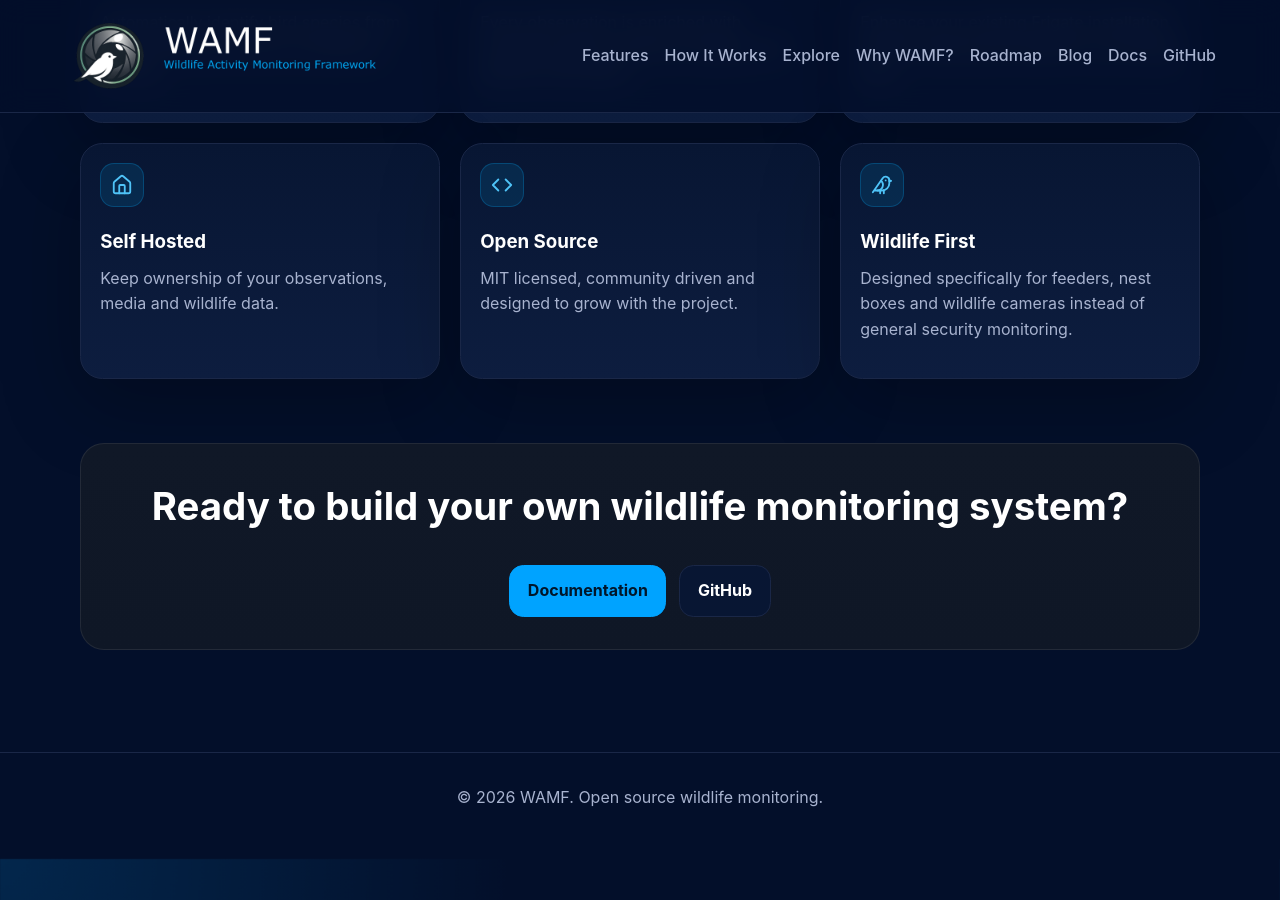
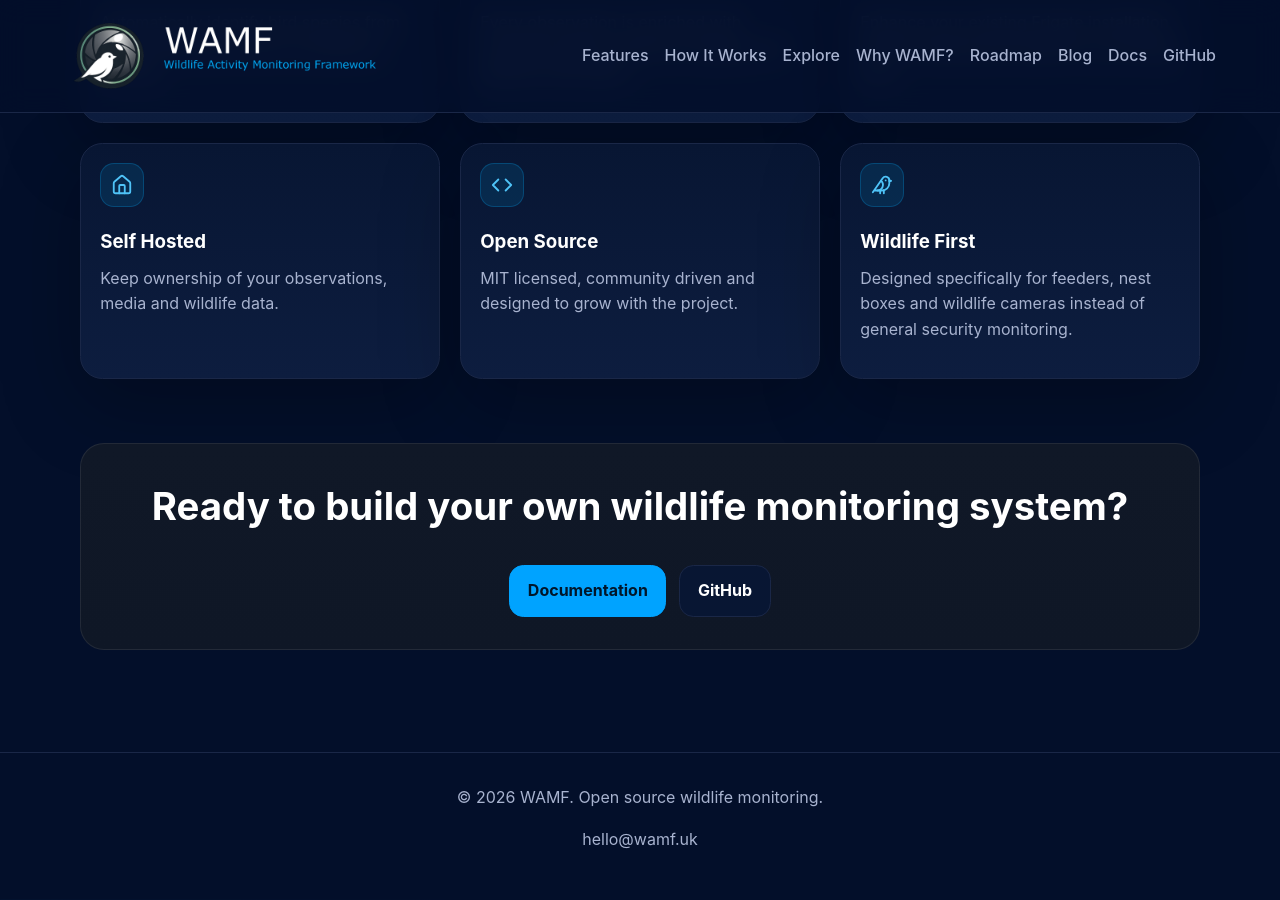
Before and after one commit to WAMF-Project/WAMF-Website, a Jekyll site: the page built from index.html, in a window 1280 px wide and 900 px high, scrolled down 4751 px. Built offline with Jekyll 4.4.1, drawn with Linux system fonts in a browser that asks for light colours.

Commit message:
add email to footer

```diff
--- a/_includes/footer.html
+++ b/_includes/footer.html
@@ -1,5 +1,6 @@
 <footer class="site-footer">
   <p>© <span id="year"></span> WAMF. Open source wildlife monitoring.</p>
+  <p><a href="mailto:hello@wamf.uk">hello@wamf.uk</a></p>
 </footer>
 
 <script>
```
